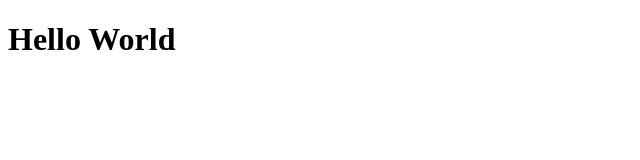
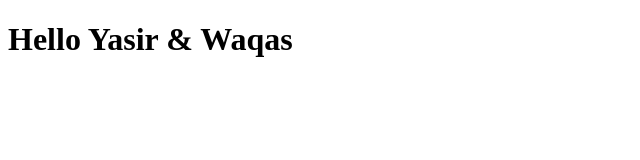
Before and after one commit to yasiraltaf7214/Bootcamp2020Project, a plain HTML site: page index.html in a window 1280 px wide. Shown: the whole page, without its empty margins (0-640 px from the left). Drawn offline with Linux system fonts and the light colour scheme.

Commit message:
Update index.html
Change World to Yasir & Waqas name

```diff
--- a/index.html
+++ b/index.html
@@ -7,6 +7,6 @@
     <title>Document</title>
 </head>
 <body>
-    <h1>Hello World</h1>
+    <h1>Hello Yasir & Waqas</h1>
 </body>
 </html>
```
